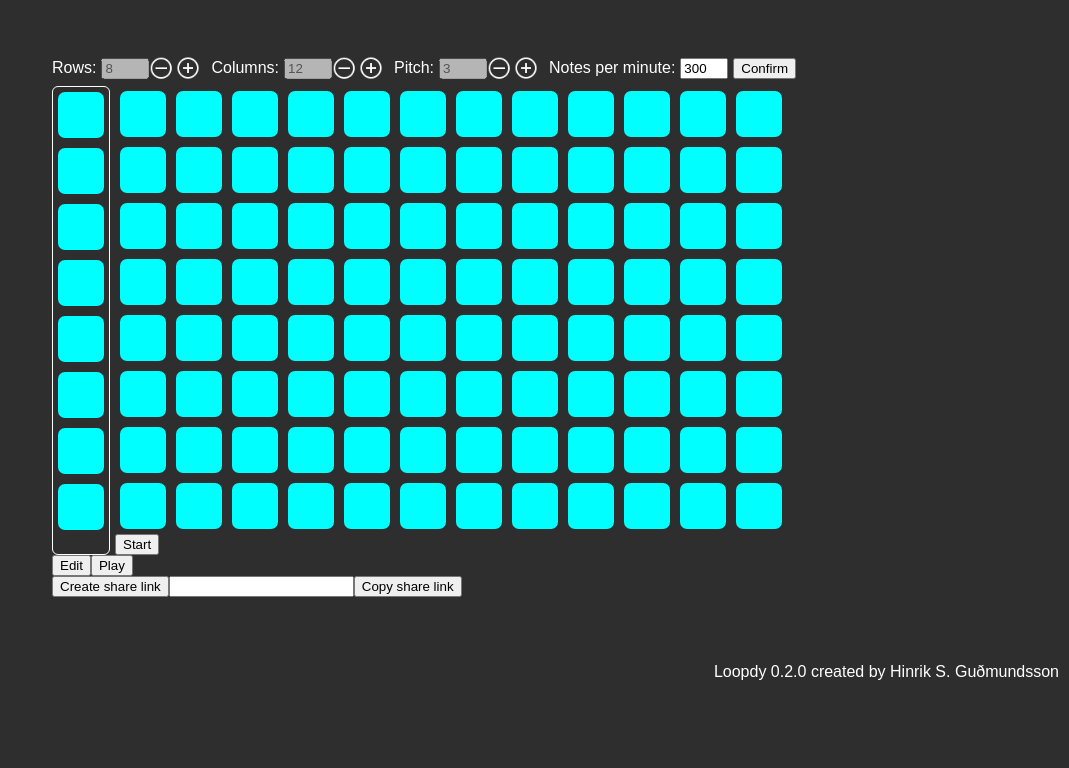
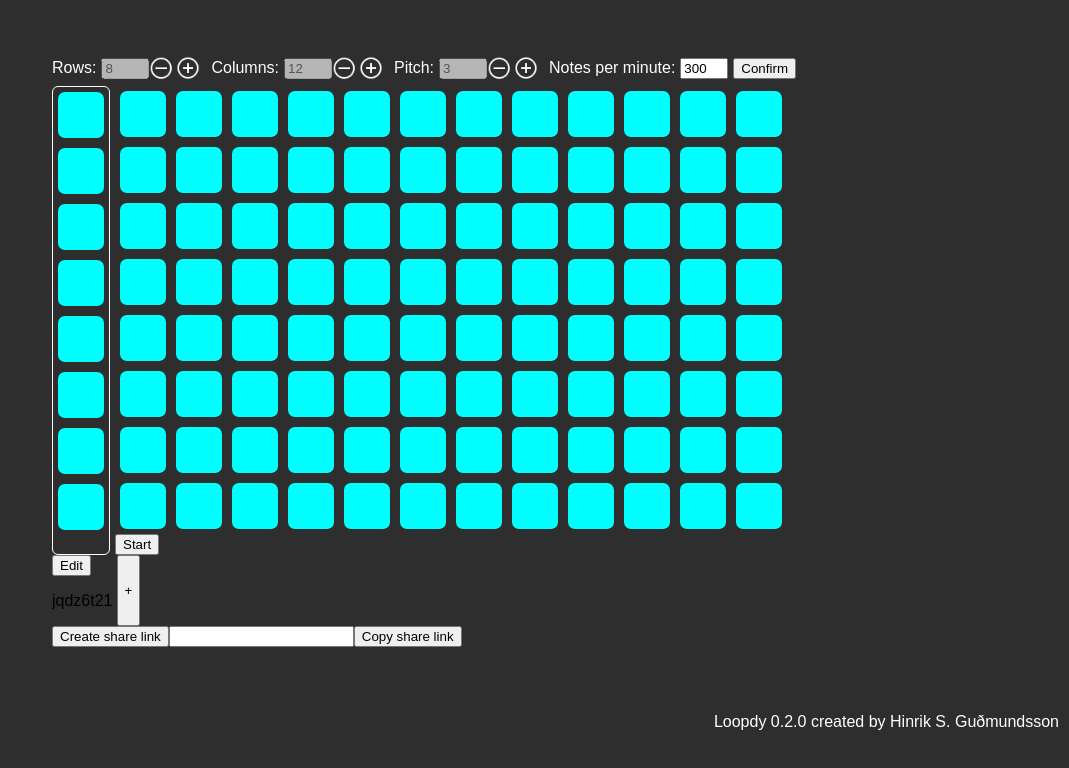
Before and after one commit to hinriksnaer/Loopdy, a React (Create React App) app: page / in a window 1280 px wide. Shown: the top 768 px of the page, without its empty margins (211-1280 px from the left). Built offline with nearby package versions, Linux system fonts and the light colour scheme.

Commit message:
can now swap between but needs improvements

```diff
--- a/src/App.css
+++ b/src/App.css
@@ -21,6 +21,14 @@ main {
   color: white;
   margin-right: 10px;
   text-align: end;
+}
+
+.PlaybackContainer {
+  margin-right: 4px;
+}
+
+.PlaybacksContainer {
+  display: flex;
 }
 
 .PlayableBoardContainer {
--- a/src/App.js
+++ b/src/App.js
@@ -20,16 +20,13 @@ class App extends Component {
     playbacks: {}
   };
 
-  // This should take care of checking if there is an url with a previous song to load or initialize the app
+  // im sorry
   componentWillMount() {
     let currentNoteStatus = loopBoardService.initStatus(8, 12);
     let url = new URL(window.location.href);
-    console.log(url);
     let board = url.searchParams.get('board');
-    console.log(board);
     if (board){
       let stateObject = appService.decodeURL(board);
-      console.log(stateObject);
       try {
         this.setState({
           currentNoteStatus: stateObject.songArray,
@@ -48,7 +45,6 @@ class App extends Component {
       this.setState({ currentNoteStatus: currentNoteStatus[0] });
       this.generateNotes(this.state.eigth, this.state.rows);
     }
-    let notes = appService.generateNotes(this.state.eigth, this.state.rows);
     let playbackObj = {
       eigth: this.state.eigth,
       rows: this.state.rows,
@@ -66,7 +62,6 @@ class App extends Component {
     let { currentPlaybackKey, playbacks } = this.state;
 
     let clone = JSON.parse(JSON.stringify(playbacks));
-    console.log(value);
     let newObj = {};
     newObj[currentPlaybackKey] = {};
     for (let ke in clone[currentPlaybackKey]) {
@@ -74,14 +69,14 @@ class App extends Component {
         newObj[currentPlaybackKey][ke] = clone[currentPlaybackKey][ke];
       }
     }
+
+    for (let ke in clone) {
+      if(ke !== currentPlaybackKey){
+        newObj[ke] = clone[ke];
+      }
+    }
     newObj[currentPlaybackKey][key] = value;
-
-    console.log(newObj);
-    console.log('putting it in');
     this.setState({ playbacks: newObj });
-    console.log('inserted');
-    console.log(newObj);
-    console.log(value);
   }
 
   alterCurrentNoteStatus = (noteStatus) => {
@@ -150,8 +145,40 @@ class App extends Component {
     />
   }
 
+  // changes the currently select playback to edit
+  alterCurrentlyPlaying = (obj) => {
+    let { rows, cols, eigth, speed, noteStatus, key } = obj;
+    console.log(obj);
+    let notes = appService.generateNotes(eigth, rows);
+    console.log(noteStatus);
+    this.setState({
+      rows,
+      cols,
+      eigth,
+      speed,
+      notes,
+      currentPlaybackKey: key,
+      currentNoteStatus: noteStatus
+    })
+
+  }
+
+  addPlayback = () => {
+    let { eigth, rows, cols, speed, playbacks } = this.state;
+    let initNoteStatus = loopBoardService.initStatus(rows, cols);
+    let newPlayback = {
+      eigth: eigth,
+      rows: rows,
+      cols: cols,
+      noteStatus: appService.deepCopy2dArray(initNoteStatus[0]),
+      speed: speed
+    };
+    playbacks[uniqid()] = newPlayback;
+    this.setState({ playbacks });
+  }
+
   render() {
-    let { speed, boardIsLooping, cols, rows, notes, eigth, currentNoteStatus, playbacks } = this.state;
+    let { speed, boardIsLooping, cols, rows, notes, eigth, currentNoteStatus, playbacks, currentPlaybackKey } = this.state;
     let keys = Object.keys(playbacks);
     return (
       <main>
@@ -164,7 +191,8 @@ class App extends Component {
             eigth={eigth}
             alterEigth={this.alterEigth}
             speed={speed}
-            alterSpeed={this.alterSpeed}/>
+            alterSpeed={this.alterSpeed}
+            />
           <div className="SoundboardContainer">
             <PlayableBoard
               notes={notes}/>
@@ -177,6 +205,7 @@ class App extends Component {
               currentNoteStatus={currentNoteStatus}
               alterCurrentNoteStatus={this.alterCurrentNoteStatus}/>
           </div>
+          <div className={'PlaybacksContainer'}>
             {keys.map((item, i) => (
               <Playback
                 key = {keys[i]}
@@ -185,8 +214,14 @@ class App extends Component {
                 rows={playbacks[item].rows}
                 speed={playbacks[item].speed}
                 noteStatus={playbacks[item].noteStatus}
+                editing={keys[i]===currentPlaybackKey}
+                uniq = {keys[i]}
+                eigth = {playbacks[item].eigth}
+                alterCurrentlyPlaying={this.alterCurrentlyPlaying}
               />
             ))}
+            <button onClick={this.addPlayback}>+</button>
+          </div>
           <Share
             songArray={currentNoteStatus}
             rows={rows}
--- a/src/View/LoopBoard.js
+++ b/src/View/LoopBoard.js
@@ -26,7 +26,7 @@ class LoopBoard extends Component {
   }
 
   componentDidUpdate(prevProps) {
-    const { speed, rows, cols, alterCurrentNoteStatus } = this.props;
+    const { speed, rows, cols, alterCurrentNoteStatus, currentNoteStatus } = this.props;
     if (speed !== prevProps.speed && this.state.looping) {
       let interval = this.state.playLoop;
       this.setState({
@@ -45,6 +45,9 @@ class LoopBoard extends Component {
       let newNoteStatus = loopBoardService.alterColumns(this.state.noteStatus, cols, prevProps.cols);
       this.setState({ noteStatus: newNoteStatus });
       alterCurrentNoteStatus(newNoteStatus);
+    }
+    if (currentNoteStatus !== this.state.noteStatus) {
+      this.setState({ noteStatus:currentNoteStatus});
     }
   }
 
--- a/src/View/Playback.js
+++ b/src/View/Playback.js
@@ -57,7 +57,21 @@ class Playback extends Component {
     } else {
       playbackPlayer.stopLoop();
     }
+  }
 
+  handleEditButton = () => {
+    let { uniq, notes, rows, cols, noteStatus, speed, alterCurrentlyPlaying, eigth } = this.props;
+    let playbackData = {
+      key: uniq,
+      notes,
+      rows,
+      cols,
+      noteStatus,
+      speed,
+      eigth,
+
+    }
+    alterCurrentlyPlaying(playbackData);
   }
 
   render() {
@@ -65,7 +79,8 @@ class Playback extends Component {
     let playText = playing? 'Pause': 'Play';
     return (
       <div className={'PlaybackContainer'}>
-        <button>Edit</button><button onClick={this.handlePlayButton}>{playText}</button>
+        <button onClick={this.handleEditButton}>Edit</button>{!this.props.editing && <button onClick={this.handlePlayButton}>{playText}</button>}
+        <p>{this.props.uniq}</p>
       </div>
     );
   }
```
Lines whose indentation alone changed are shown as unchanged.
